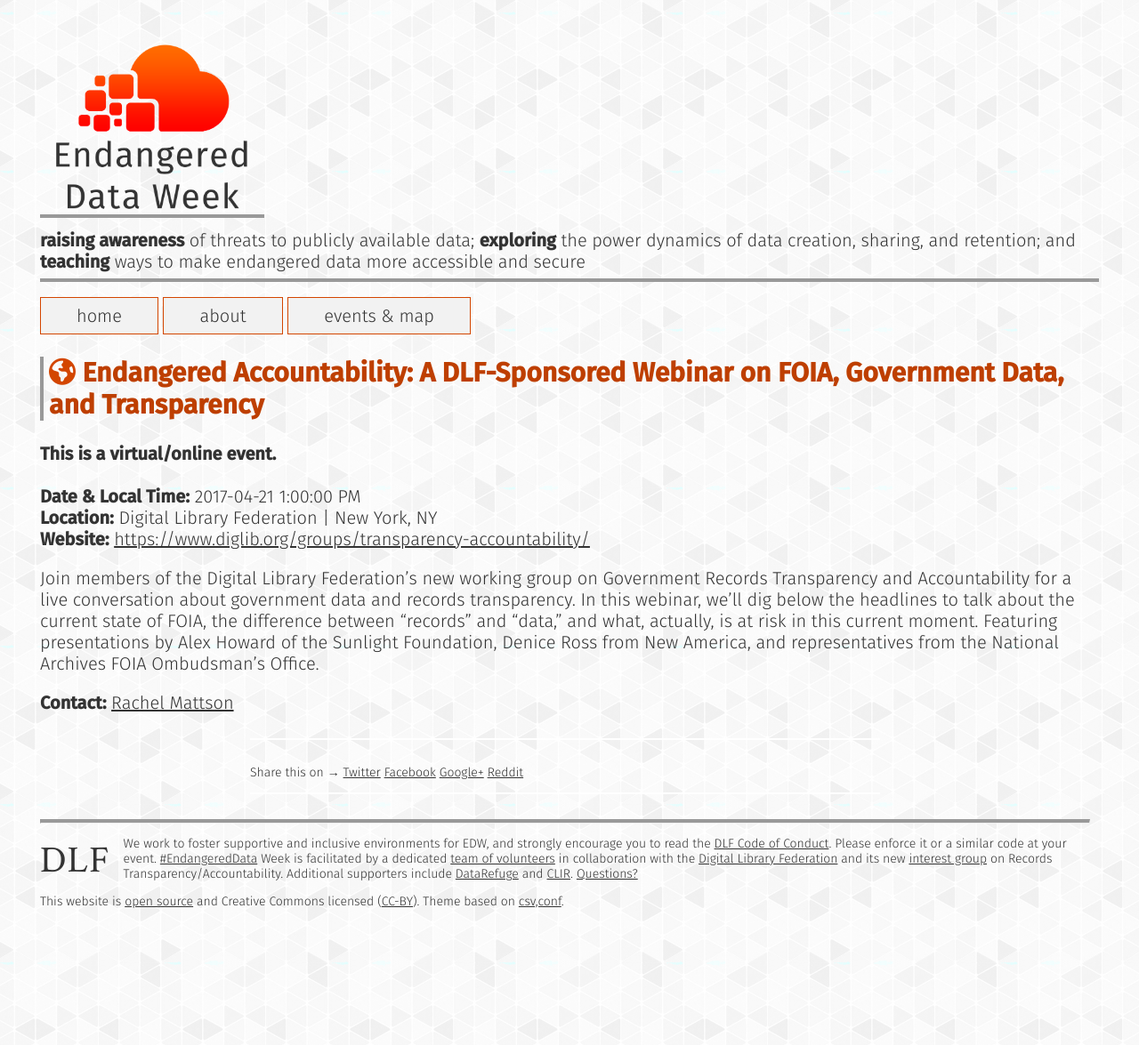
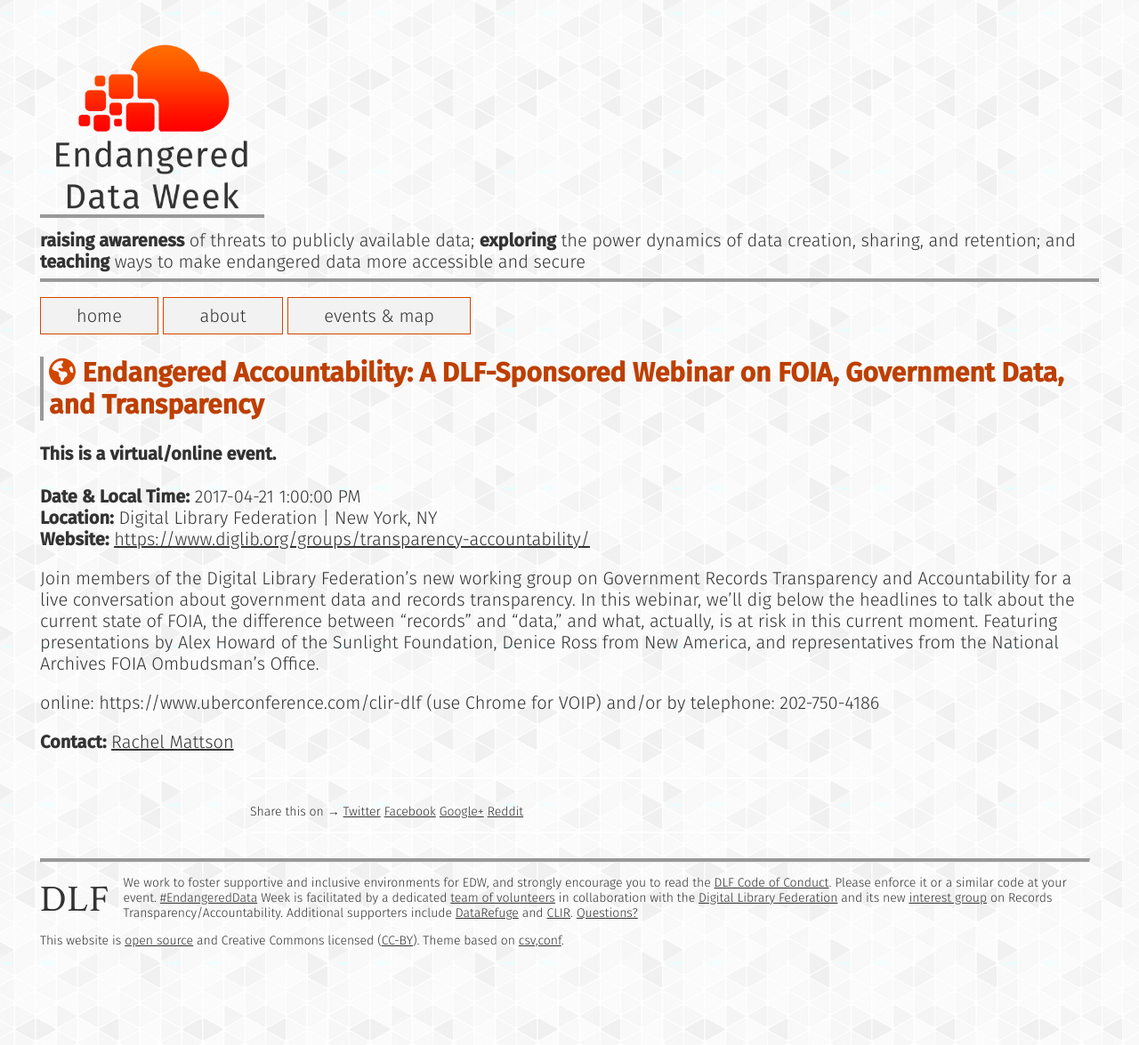
Before and after one commit to endangereddataweek/endangereddataweek.org, a Jekyll site: the page built from _events/2017-04-21-endangered-accountability-a-dlf-sponsored-webinar-on-foia-government-data-and-transparency.md, in a window 1280 px wide. Shown: the whole page at 89% size. Built offline with Jekyll 4.4.1, drawn with Linux system fonts in a browser that asks for light colours; nearby versions of some CDN libraries; a style sheet for code colours, icons or effects is not loaded; before the commit the page ends 1131 px from its top, so only the background shows below that.

Commit message:
update endangered-accountability event

```diff
--- a/_events/2017-04-21-endangered-accountability-a-dlf-sponsored-webinar-on-foia-government-data-and-transparency.md
+++ b/_events/2017-04-21-endangered-accountability-a-dlf-sponsored-webinar-on-foia-government-data-and-transparency.md
@@ -15,3 +15,6 @@
 ---
 
 Join members of the Digital Library Federation's new working group on Government Records Transparency and Accountability for a live conversation about government data and records transparency. In this webinar, we'll dig below the headlines to talk about the current state of FOIA, the difference between "records" and "data," and what, actually, is at risk in this current moment. Featuring presentations by Alex Howard of the Sunlight Foundation, Denice Ross from New America, and representatives from the National Archives FOIA Ombudsman's Office.
+
+online: https://www.uberconference.com/clir-dlf (use Chrome for VOIP)
+and/or by telephone: 202-750-4186
```
Also changed, not shown: _events/2017-04-17-endangereddata-twitter-chat.md (line endings or trailing spaces).
